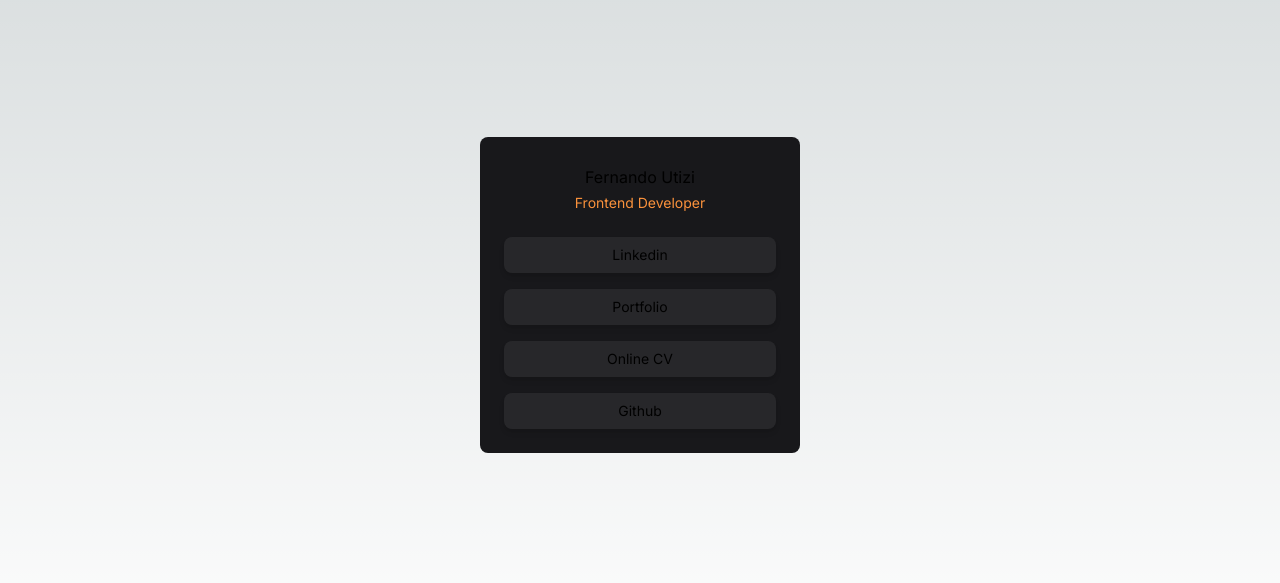
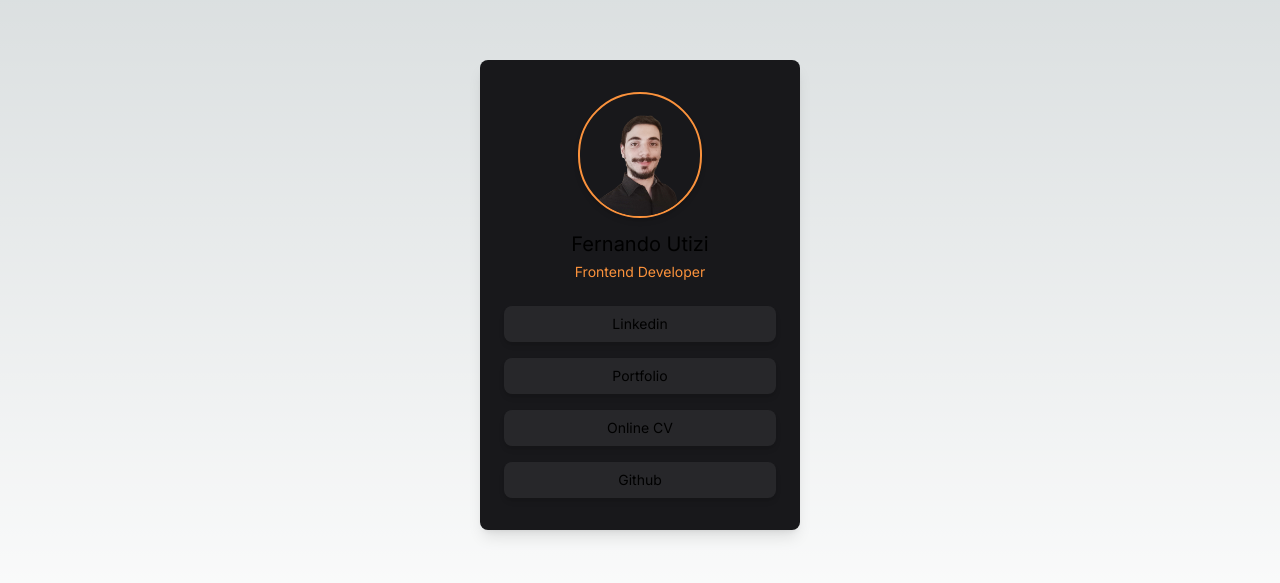
Before and after one commit to ferutizi/social-links, a Next.js app: page / in a window 1280 px wide. Shown: the part 105-688 px from the top of the page. Built offline with nearby package versions, Linux system fonts and the light colour scheme.

Commit message:
added image

```diff
--- a/src/app/page.tsx
+++ b/src/app/page.tsx
@@ -1,16 +1,25 @@
+import Image from "next/image";
 import Button from "./components/Button";
 
 export default function Home() {
   return (
     <main className="flex h-screen flex-col items-center justify-center p-24">
-      <article className="flex flex-col w-80 p-6 rounded-lg bg-zinc-900 items-center">
-        <img></img>
-        <h1 className="my-1">Fernando Utizi</h1>
+      <article className="flex flex-col w-80 px-6 py-8 rounded-lg bg-zinc-900 items-center shadow-lg">
+        <div className="rounded-full overflow-hidden border-2 mb-2 border-orange-400 shadow-md">
+          <Image
+            className="translate-y-5 -translate-x-2"
+            src="/fernando2.png"
+            alt="Fernando Utizi"
+            width={120}
+            height={120}
+          />
+        </div>
+        <h1 className="my-1 text-xl">Fernando Utizi</h1>
         <h2 className="mb-6 text-sm text-orange-400">Frontend Developer</h2>
         <div className="flex flex-col gap-4 w-full">
           <Button url="https://www.linkedin.com/in/fernando-utizi-2a72a3233/" name="Linkedin" ></Button>
           <Button url="https://ferutizi.github.io/Portfolio/" name="Portfolio"></Button>
-          <Button url="https://www.linkedin.com/in/fernando-utizi-2a72a3233/" name="Online CV" ></Button>
+          <Button url="https://media.licdn.com/dms/document/media/D4D2DAQGdaet3CbsLqw/profile-treasury-document-pdf-analyzed/0/1707874038463?e=1712188800&v=beta&t=-Erd4EloKL_1a4VOMQGMjmImmTo5owjkx8GipUBlWnE" name="Online CV" ></Button>
           <Button url="https://github.com/ferutizi" name="Github" ></Button>
         </div>
       </article>
```
Also changed, not shown: public/fernando2.png (added).
